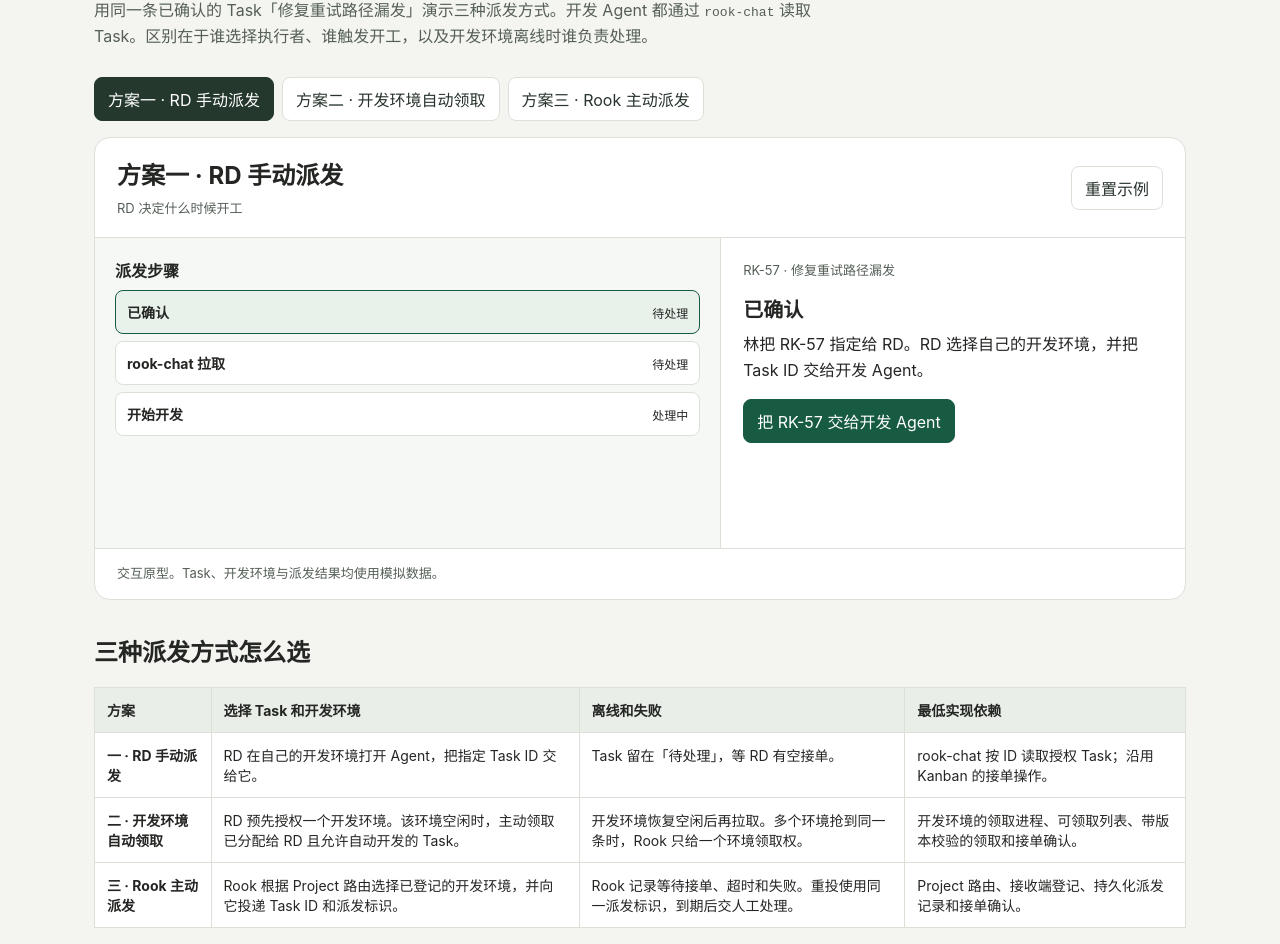
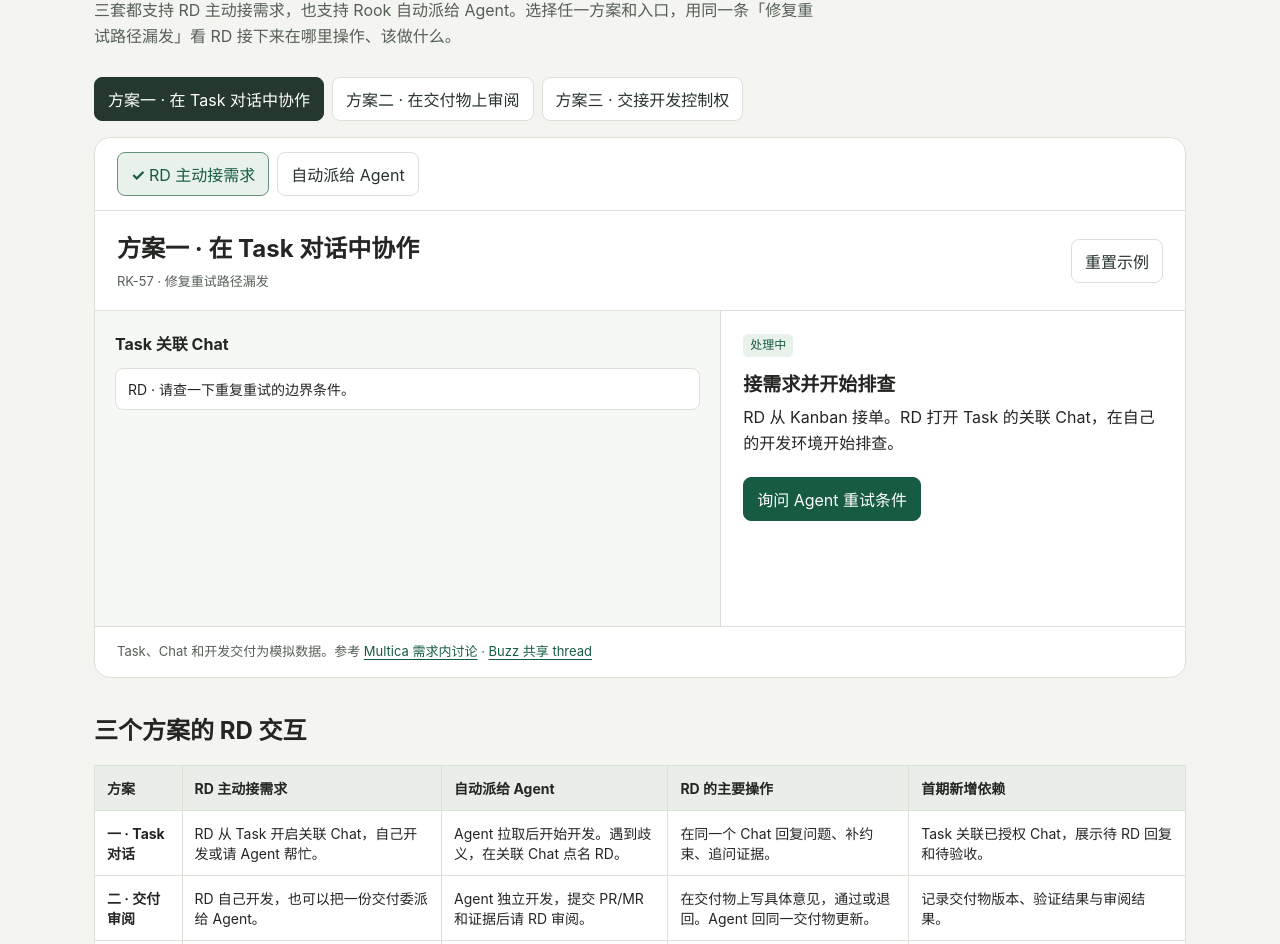
Before and after one commit to feng-y/guide-page, a plain HTML site: page rook-kanban/dispatch/index.html in a window 1280 px wide. Shown: the part 189-1133 px from the top of the page. Drawn offline with Linux system fonts and the light colour scheme.

Commit message:
Design three RD interactions with both task intake paths

```diff
--- a/rook-kanban/dispatch/index.html
+++ b/rook-kanban/dispatch/index.html
@@ -3,7 +3,7 @@
 <head>
 <meta charset="utf-8">
 <meta name="viewport" content="width=device-width, initial-scale=1">
-<title>Rook · rook-chat 拉取与派发设计</title>
+<title>Rook · RD 与 Agent 开发协作</title>
 <style>
 :root{font-family:Inter,"PingFang SC","Microsoft YaHei",system-ui,sans-serif;color:#242623;background:#f4f5f1;--line:#dce1d8;--muted:#555f57;--accent:#175b43;--tint:#e8f2eb}
 *{box-sizing:border-box}body{margin:0}a{color:var(--accent);text-underline-offset:3px}button{font:inherit;cursor:pointer}button:focus-visible,a:focus-visible,summary:focus-visible{outline:3px solid #2e805f;outline-offset:3px}button:disabled{cursor:default;opacity:.65}
@@ -13,111 +13,135 @@ main{max-width:1140px;margin:auto;padding:36px 24px 60px}.mast{display:flex;just
 <style>
 .workflow .row{margin:0 0 7px}.workflow .row[aria-current=step]{border-color:var(--accent);background:var(--tint)}.workflow .row span:last-child{font-size:12px}.action-group{display:flex;flex-wrap:wrap;gap:7px;margin-top:16px}.action-group button{margin:0!important}.stage{min-height:310px}.toolbar .state{margin-left:8px}.detail h3{font-size:20px}
 </style>
+<style>
+.entries{display:flex;gap:8px;flex-wrap:wrap;padding:14px 22px;border-bottom:1px solid var(--line)}.entries button[aria-pressed=true]{border-color:#64917b;background:var(--tint);color:var(--accent)}.entries button[aria-pressed=true]::before{content:'✓ ';font-weight:bold}.detail h3{font-size:19px}.workspace h3{margin-bottom:13px}.line{padding:10px 12px;background:white;border:1px solid var(--line);border-radius:8px;margin:8px 0;font-size:14px}.line p{margin:4px 0 0}.line .meta{display:block}.detail .state{margin-bottom:12px}.props{margin:0}.props div{display:grid;grid-template-columns:92px 1fr;gap:8px;padding:8px 0;border-bottom:1px solid var(--line)}.props dt{font-size:13px;color:var(--muted)}.props dd{margin:0;overflow-wrap:anywhere;font-size:14px}.stage{min-height:315px}.end{padding:9px 12px;border-radius:7px;background:var(--tint)}.workspace[hidden]{display:none}
+</style>
 </head>
 <body>
 <main>
-<div class="mast"><span class="brand">Rook / Kanban</span><a href="../agent/">Agent 交付设计</a></div>
-<h1>rook-chat 拉取与派发</h1>
-<p class="intro">用同一条已确认的 Task「修复重试路径漏发」演示三种派发方式。开发 Agent 都通过 <code>rook-chat</code> 读取 Task。区别在于谁选择执行者、谁触发开工，以及开发环境离线时谁负责处理。</p>
-<nav aria-label="选择方案">
-<button type="button" data-mode="manual" aria-pressed="true">方案一 · RD 手动派发</button>
-<button type="button" data-mode="pull" aria-pressed="false">方案二 · 开发环境自动领取</button>
-<button type="button" data-mode="push" aria-pressed="false">方案三 · Rook 主动派发</button>
+<div class="mast"><span class="brand">Rook / Kanban</span><a href="../agent/">交付流程</a></div>
+<h1>RD 和 Agent 怎么一起开发</h1>
+<p class="intro">三套都支持 RD 主动接需求，也支持 Rook 自动派给 Agent。选择任一方案和入口，用同一条「修复重试路径漏发」看 RD 接下来在哪里操作、该做什么。</p>
+<nav aria-label="选择 RD 交互方案">
+<button type="button" data-mode="chat" aria-pressed="true">方案一 · 在 Task 对话中协作</button>
+<button type="button" data-mode="review" aria-pressed="false">方案二 · 在交付物上审阅</button>
+<button type="button" data-mode="takeover" aria-pressed="false">方案三 · 交接开发控制权</button>
 </nav>
-<div class="frame" id="demo"></div>
+<div class="frame">
+<div class="entries" role="group" aria-label="选择接单入口">
+<button type="button" class="secondary" data-entry="rd" aria-pressed="true">RD 主动接需求</button>
+<button type="button" class="secondary" data-entry="agent" aria-pressed="false">自动派给 Agent</button>
+</div>
+<div id="demo"></div>
+</div>
 <section class="decision">
-<h2>三种派发方式怎么选</h2>
-<div class="overflow">
-<table>
-<thead><tr><th scope="col">方案</th><th scope="col">选择 Task 和开发环境</th><th scope="col">离线和失败</th><th scope="col">最低实现依赖</th></tr></thead>
+<h2>三个方案的 RD 交互</h2>
+<div class="overflow"><table>
+<thead><tr><th scope="col">方案</th><th scope="col">RD 主动接需求</th><th scope="col">自动派给 Agent</th><th scope="col">RD 的主要操作</th><th scope="col">首期新增依赖</th></tr></thead>
 <tbody>
-<tr><th scope="row">一 · RD 手动派发</th><td>RD 在自己的开发环境打开 Agent，把指定 Task ID 交给它。</td><td>Task 留在「待处理」，等 RD 有空接单。</td><td>rook-chat 按 ID 读取授权 Task；沿用 Kanban 的接单操作。</td></tr>
-<tr><th scope="row">二 · 开发环境自动领取</th><td>RD 预先授权一个开发环境。该环境空闲时，主动领取已分配给 RD 且允许自动开发的 Task。</td><td>开发环境恢复空闲后再拉取。多个环境抢到同一条时，Rook 只给一个环境领取权。</td><td>开发环境的领取进程、可领取列表、带版本校验的领取和接单确认。</td></tr>
-<tr><th scope="row">三 · Rook 主动派发</th><td>Rook 根据 Project 路由选择已登记的开发环境，并向它投递 Task ID 和派发标识。</td><td>Rook 记录等待接单、超时和失败。重投使用同一派发标识，到期后交人工处理。</td><td>Project 路由、接收端登记、持久化派发记录和接单确认。</td></tr>
+<tr><th scope="row">一 · Task 对话</th><td>RD 从 Task 开启关联 Chat，自己开发或请 Agent 帮忙。</td><td>Agent 拉取后开始开发。遇到歧义，在关联 Chat 点名 RD。</td><td>在同一个 Chat 回复问题、补约束、追问证据。</td><td>Task 关联已授权 Chat，展示待 RD 回复和待验收。</td></tr>
+<tr><th scope="row">二 · 交付审阅</th><td>RD 自己开发，也可以把一份交付委派给 Agent。</td><td>Agent 独立开发，提交 PR/MR 和证据后请 RD 审阅。</td><td>在交付物上写具体意见，通过或退回。Agent 回同一交付物更新。</td><td>记录交付物版本、验证结果与审阅结果。</td></tr>
+<tr><th scope="row">三 · 交接控制权</th><td>RD 自己开工，遇到问题可保存进度，把整条 Task 交给 Agent 继续。</td><td>Agent 先执行。RD 需要亲手修改时接管已有分支和进度。</td><td>交出、接管、交回。任何时刻只有一个执行者推进交接中的分支。</td><td>保存交接点和未完成事项，记录当前执行者，校验交接版本并防止并发写入。</td></tr>
 </tbody>
-</table>
-</div>
+</table></div>
 <div class="recommend">
 <h3>推荐先做方案一</h3>
-<p>先验证 RD 只拿到 Task ID，能否用 rook-chat 读到足够开工的信息，并把 MR 和验证结果提交给验收人。三个方案共用这个读取契约，自动化只改变 Task ID 怎么到达开发 Agent。</p>
-<p>如果主要想省掉 RD 每次复制 Task ID，且开发环境有空时可以自己接单，选方案二。如果团队要按 Project 把需求发到指定的开发环境，并集中查询每次派发结果，选方案三。</p>
+<p>Rook 已有 Chat 和 Kanban。先验证同一条 Task 从两个入口开工后，RD 能否在一个地方看到 Agent 的问题并继续工作。方案二适合 RD 通常只做异步审阅的团队。方案三适合 RD 经常需要亲手接续 Agent 的代码改动。</p>
 </div>
 </section>
 <section class="decision">
-<h2>共用的读取和状态规则</h2>
+<h2>共同规则</h2>
 <ul>
-<li>Task 包含目标、范围、复现信息、验收条件、所属 Project 和当前 revision。来源 Chat 仍按原权限访问。</li>
-<li>rook-chat 使用当前授权身份读取 Task。读取只返回内容。接单确认让 Task 进入「处理中」。自动派发还需提前授权 Project、开发环境和可自动领取的任务范围。</li>
-<li>方案二由 Rook 原子确认单一领取者。方案三由接收端按派发标识去重。接单状态不明时先核对是否已启动，再决定是否释放领取或重投。</li>
-<li>首期 RD 从卡片提交 MR 和验证结果。验收人通过后，Task 进入「已完成」。</li>
+<li>RD 可从有权限的待处理需求中主动接单。用户确认允许自动派发的 Task 后，Rook 也可以按 Project 规则派给已授权的 Agent。两条入口由 Rook 原子确认接单。同一条 Task 只接受一次有效接单。</li>
+<li>开发 Agent 用 <code>rook-chat</code> 按 ID 读取 Task 的目标、范围、复现信息和验收条件。Rook 校验读取身份。读取本身不改变任务状态。</li>
+<li>接单确认后 Task 进入「处理中」。此后方案一让 RD 接续对话，方案二让 RD 审阅交付物，方案三让 RD 转移开发控制权。通过验收后 Task 才进入「已完成」。</li>
+<li>先用 Kanban 里的「待我处理」呈现需要 RD 回复、审阅或接管的 Task。跨入口的人工决策出现后，再评估独立 Inbox。</li>
 </ul>
-<p class="source">现有 rook-chat 支持 Chat 和 Run。现有 Kanban 已有 Task 详情和带 revision 的状态更新。本原型的 Task 拉取和自动派发是待实现设计。</p>
 </section>
 </main>
 <script>
-const modes = {
-  manual: {
-    title:'方案一 · RD 手动派发',
-    trigger:'RD 决定什么时候开工',
-    steps:[
-      ['已确认','待处理','林把 RK-57 指定给 RD。RD 选择自己的开发环境，并把 Task ID 交给开发 Agent。','把 RK-57 交给开发 Agent'],
-      ['rook-chat 拉取','待处理','开发 Agent 以 RD 的身份读取 RK-57，展示范围和验收条件。RD 确认本次开工。','确认接单'],
-      ['开始开发','处理中','开发 Agent 在 RD 选定的环境中工作。RD 可以从同一张卡片提交 MR 和验证结果。','']
+const models = {
+  chat: {
+    title:'方案一 · 在 Task 对话中协作',
+    surface:'Task 关联 Chat',
+    source:'<a href="https://multica.ai/docs/assigning-issues">Multica 需求内讨论</a> · <a href="https://github.com/block/buzz-app/blob/main/docs/channels.md">Buzz 共享 thread</a>',
+    rd:[
+      ['接需求并开始排查','RD 从 Kanban 接单。RD 打开 Task 的关联 Chat，在自己的开发环境开始排查。','RD · 请查一下重复重试的边界条件。','询问 Agent 重试条件'],
+      ['Agent 补充复现信息','Agent 在同一个 Chat 给出触发条件。RD 边修改，边请 Agent 核对测试覆盖。','Agent · 最后一次执行失败时，提醒事件丢失。','请 Agent 核对回归'],
+      ['RD 提交交付','RD 提交 MR 和回归结果。Task 等待验收。','RD · 最终失败仅提醒一次。重试成功不提醒。','']
     ],
-    end:'RD 选择开发环境，也确认开工。Rook 保留接单后的 Task 状态。'
+    agent:[
+      ['Agent 开工','Rook 自动派给已授权的 Agent。Agent 通过 rook-chat 读取 Task、确认接单并开始排查。','Agent · 我已复现重试路径漏发。','查看 Agent 提问'],
+      ['待 RD 回复','Agent 在关联 Chat 问业务规则。RD 回复后，Agent 在同一条 Task 继续开发。','Agent · 每次失败都提醒，还是只在最终失败时提醒？','回复：最终失败只提醒一次'],
+      ['Agent 提交回归','Agent 提交 MR 和两条回归证据。RD 可以继续追问或验收。','Agent · 重试成功不提醒，最终失败只提醒一次。','']
+    ]
   },
-  pull: {
-    title:'方案二 · 开发环境自动领取',
-    trigger:'开发环境有空闲容量时领取',
-    steps:[
-      ['环境忙碌','待处理','RK-57 已分配给 RD，并获准自动领取。开发环境正在处理另一条 Task。','模拟开发环境空闲'],
-      ['轮询并领取','待处理','开发环境查询获准领取的 Task，向 Rook 申请 RK-57。Rook 按 revision 确认唯一领取者。','模拟领取成功'],
-      ['rook-chat 拉取','待处理','获准领取的开发 Agent 重新读取 RK-57，确认自己仍有权限，并报告准备就绪。','模拟接单确认'],
-      ['开始开发','处理中','当前开发环境启动工作。其他环境看到领取结果后跳过 RK-57。','']
+  review: {
+    title:'方案二 · 在交付物上审阅',
+    surface:'交付物与审阅',
+    source:'<a href="https://multica.ai/docs/workflows">Multica 项目评审</a> · <a href="https://github.com/pingdotgg/t3code/blob/main/docs/user/source-control.md">T3 Code PR 跟进</a>',
+    rd:[
+      ['RD 接单开发','RD 主动接单，在开发环境修复重试路径。RD 提交第一版 MR。','MR #57 · RD 提交修复','提交 MR 和验证结果'],
+      ['交给 Agent 复核','RD 请 Agent 独立核对 MR。Agent 通过 rook-chat 读取原验收条件，并提交缺失的证据。','审阅 · 需要补重试成功时不提醒的回归','查看 Agent 补充的证据'],
+      ['证据已齐','RD 在 MR 上检查 Agent 补充的测试，交给验收人验收。','MR #57 · 证据 v2，回归通过','']
     ],
-    failure:'另一个开发环境已经成功领取。这里停止启动，Task 由已领取的环境继续。',
-    failAt:1, failLabel:'模拟被其他环境抢先领取',
-    end:'开发环境决定何时拉取。Rook 保证同一条 Task 只有一个领取者。'
+    agent:[
+      ['Agent 开工','Agent 收到自动派发，通过 rook-chat 读取验收条件，并在开发环境提交 MR。','MR #57 · Agent 开发中','查看第一版交付'],
+      ['待 RD 审阅','RD 在交付物上看到缺少一条回归，用审阅意见要求 Agent 补齐。','MR #57 · 证据 v1，缺重试成功场景','退回：补重试成功的回归'],
+      ['重新交付','Agent 根据原 MR 的意见补证据。RD 按原验收条件检查更新。','MR #57 · 证据 v2，回归通过','']
+    ]
   },
-  push: {
-    title:'方案三 · Rook 主动派发',
-    trigger:'Rook 收到确认交接后派发',
-    steps:[
-      ['确认交接','待处理','RK-57 已获准自动派发。Rook 按 Project 路由选择已登记且有授权的开发环境。','投递 Task ID'],
-      ['等待接单','待处理','Rook 发送 Task ID 和派发标识。接收端保存派发标识，以便对重复投递去重。','模拟接收端拉取'],
-      ['rook-chat 拉取','待处理','接收端启用开发 Agent。开发 Agent 以授权身份读取 RK-57，再向 Rook 确认接单。','模拟接单确认'],
-      ['开始开发','处理中','Rook 在卡片记录接单的开发环境和时间。RD 后续从原卡片交付。','']
+  takeover: {
+    title:'方案三 · 交接开发控制权',
+    surface:'执行者与交接点',
+    source:'<a href="https://multica.ai/docs/workflows">Multica 工作流交接</a>',
+    rd:[
+      ['RD 接单开发','RD 主动接单，在自己的开发环境完成复现。RD 可以把这条 Task 连同分支交给 Agent。','RD · 已复现，通知测试待补','保存进度并交给 Agent'],
+      ['Agent 接续开发','Agent 通过 rook-chat 读取 Task 和交接点，确认接手后才开始在分支上修改。','Agent · 接续通知测试，保留原修复提交','查看 Agent 的交接结果'],
+      ['Agent 提交交付','Agent 提交 MR 和回归结果，并保存最终交接点。','Agent · 工作已交付，等人验收','']
     ],
-    failure:'接收端未在时限内确认。Rook 保留派发记录，先核对接单结果。确认未启动后，可用同一派发标识重投或转人工。',
-    failAt:1, failLabel:'模拟接单超时',
-    end:'Rook 选择目标并追踪投递。接收端仍通过 rook-chat 读取 Task。'
+    agent:[
+      ['Agent 开工','Agent 收到自动派发，读取 Task，提交初版修复。RD 发现边界条件需要亲手调整。','Agent · 初版修复已提交，正在跑回归','申请接管当前进度'],
+      ['RD 接管','Agent 停止写入并保存分支、提交和待办。RD 确认接管，从交接点打开开发环境。','RD · 已接管，补充通知边界判断','提交修改并交回 Agent'],
+      ['Agent 接手剩余验证','Agent 从 RD 的新交接点开始，运行回归并提交交付证据。','Agent · 回归通过，等人验收','']
+    ]
   }
 };
-let mode='manual';
-let index=0;
-let failed=false;
+let mode='chat';
+let entry='rd';
+let step=0;
 const demo=document.getElementById('demo');
-const buttons=[...document.querySelectorAll('[data-mode]')];
+const optionButtons=[...document.querySelectorAll('[data-mode],[data-entry]')];
+
+function preview(model, steps) {
+  const evidence=steps[step][2];
+  if(mode==='chat') {
+    return '<h3>'+model.surface+'</h3>'+steps.slice(0,step+1).map(item=>'<div class="line">'+item[2]+'</div>').join('');
+  }
+  if(mode==='review') {
+    return '<h3>'+model.surface+'</h3><div class="line"><span class="meta">修复重试路径漏发</span><p>'+evidence+'</p></div>';
+  }
+  const owner=entry==='rd'?(step===0?'RD':'Agent'):(step===1?'RD':'Agent');
+  return '<h3>'+model.surface+'</h3><dl class="props"><div><dt>当前执行者</dt><dd>'+owner+'</dd></div><div><dt>开发分支</dt><dd>fix/retry-notice</dd></div><div><dt>进度</dt><dd>'+evidence+'</dd></div></dl>';
+}
 function render(focus) {
-  const plan=modes[mode];
-  const [name,state,story,next]=plan.steps[index];
-  const fail=plan.failAt===index;
-  demo.innerHTML='<div class="toolbar"><div><h2>'+plan.title+'</h2><p class="meta">'+plan.trigger+'</p></div><button type="button" class="reset" id="reset">重置示例</button></div>'
-    +'<div class="stage"><section class="workspace workflow"><h3>派发步骤</h3>'+plan.steps.map(([label,taskState],i)=>'<div class="row" '+(i===index?'aria-current="step"':'')+'><strong>'+label+'</strong><span>'+taskState+'</span></div>').join('')+'</section>'
-    +'<section class="detail"><p class="eyebrow">RK-57 · 修复重试路径漏发</p><h3 id="result" tabindex="-1">'+(failed?'派发分支':name)+'</h3><p>'+ (failed?plan.failure:story) +'</p>'
-    +(failed||!next?'<p class="state">'+(failed?'当前环境未开工':plan.end)+'</p>':'<div class="action-group"><button type="button" id="next" class="primary">'+next+'</button>'+(fail?'<button type="button" id="fail" class="secondary">'+plan.failLabel+'</button>':'')+'</div>')
-    +'</section></div><p class="notice">交互原型。Task、开发环境与派发结果均使用模拟数据。</p>';
-  document.getElementById('reset').onclick=()=>{index=0;failed=false;render('reset');};
-  if(next&&!failed) document.getElementById('next').onclick=()=>{index++;render('next');};
-  if(fail&&!failed) document.getElementById('fail').onclick=()=>{failed=true;render('result');};
+  const model=models[mode];
+  const steps=model[entry];
+  const [name,body,,action]=steps[step];
+  demo.innerHTML='<div class="toolbar"><div><h2>'+model.title+'</h2><p class="meta">RK-57 · 修复重试路径漏发</p></div><button id="reset" type="button" class="reset">重置示例</button></div>'
+    +'<div class="stage"><section class="workspace">'+preview(model,steps)+'</section><section class="detail"><span class="state">'+(step===2?'待验收':'处理中')+'</span><h3 id="result" tabindex="-1">'+name+'</h3><p>'+body+'</p>'
+    +(action?'<button type="button" id="next" class="primary">'+action+'</button>':'<p class="end">交付证据已保留在 RK-57。</p>')+'</section></div>'
+    +'<p class="notice">Task、Chat 和开发交付为模拟数据。参考 '+model.source+'</p>';
+  document.getElementById('reset').onclick=()=>{step=0;render('reset');};
+  if(action) document.getElementById('next').onclick=()=>{step++;render('next');};
   if(focus) (document.getElementById(focus)||document.getElementById('result')).focus();
 }
-for(const button of buttons) {
+for(const button of optionButtons) {
   button.onclick=()=>{
-    mode=button.dataset.mode;
-    index=0;
-    failed=false;
-    for(const other of buttons) other.setAttribute('aria-pressed',String(other===button));
+    if(button.dataset.mode) mode=button.dataset.mode;
+    if(button.dataset.entry) entry=button.dataset.entry;
+    step=0;
+    for(const other of optionButtons) other.setAttribute('aria-pressed',String(other.dataset.mode===mode||other.dataset.entry===entry));
     render();
   };
 }
```
